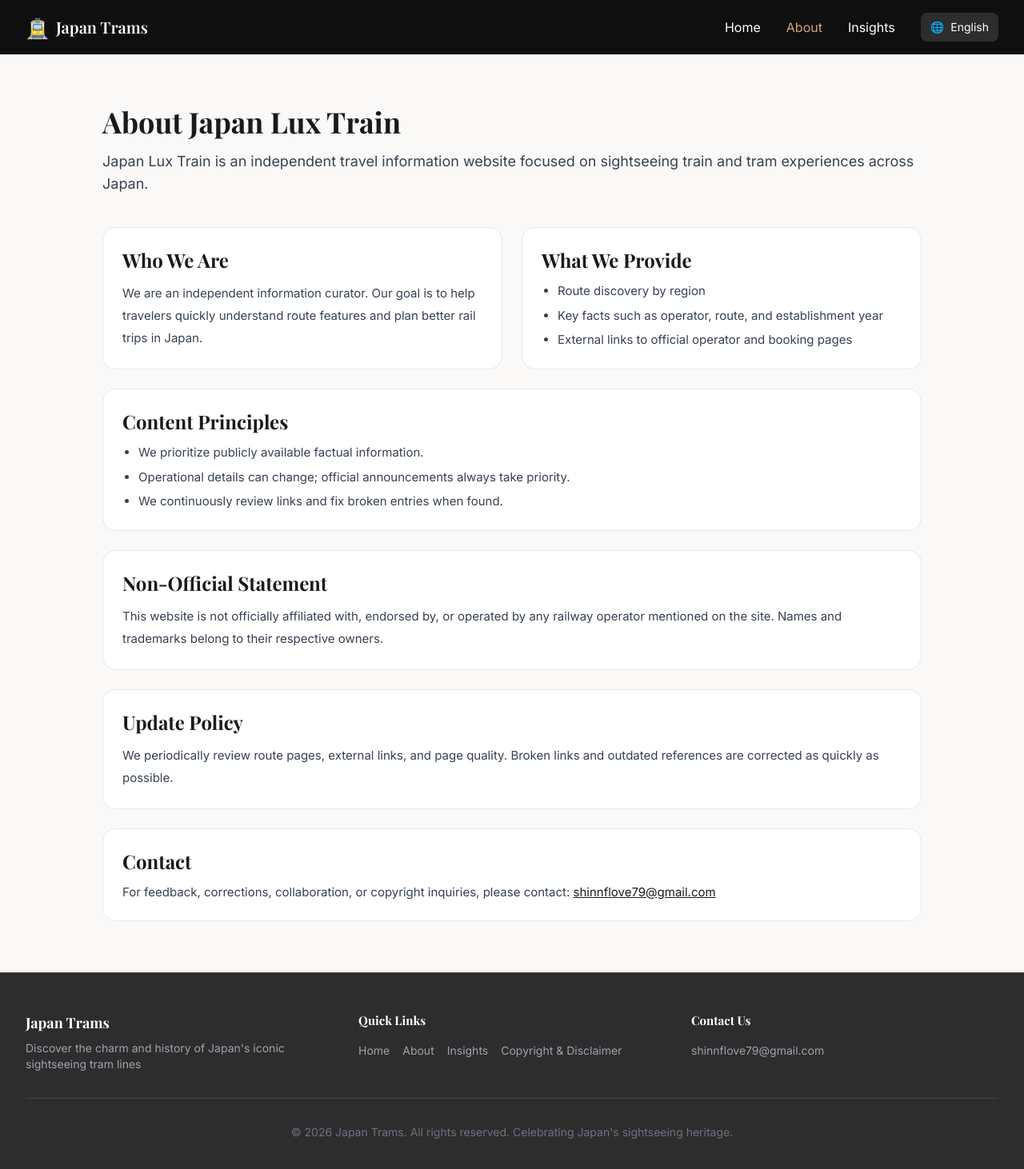
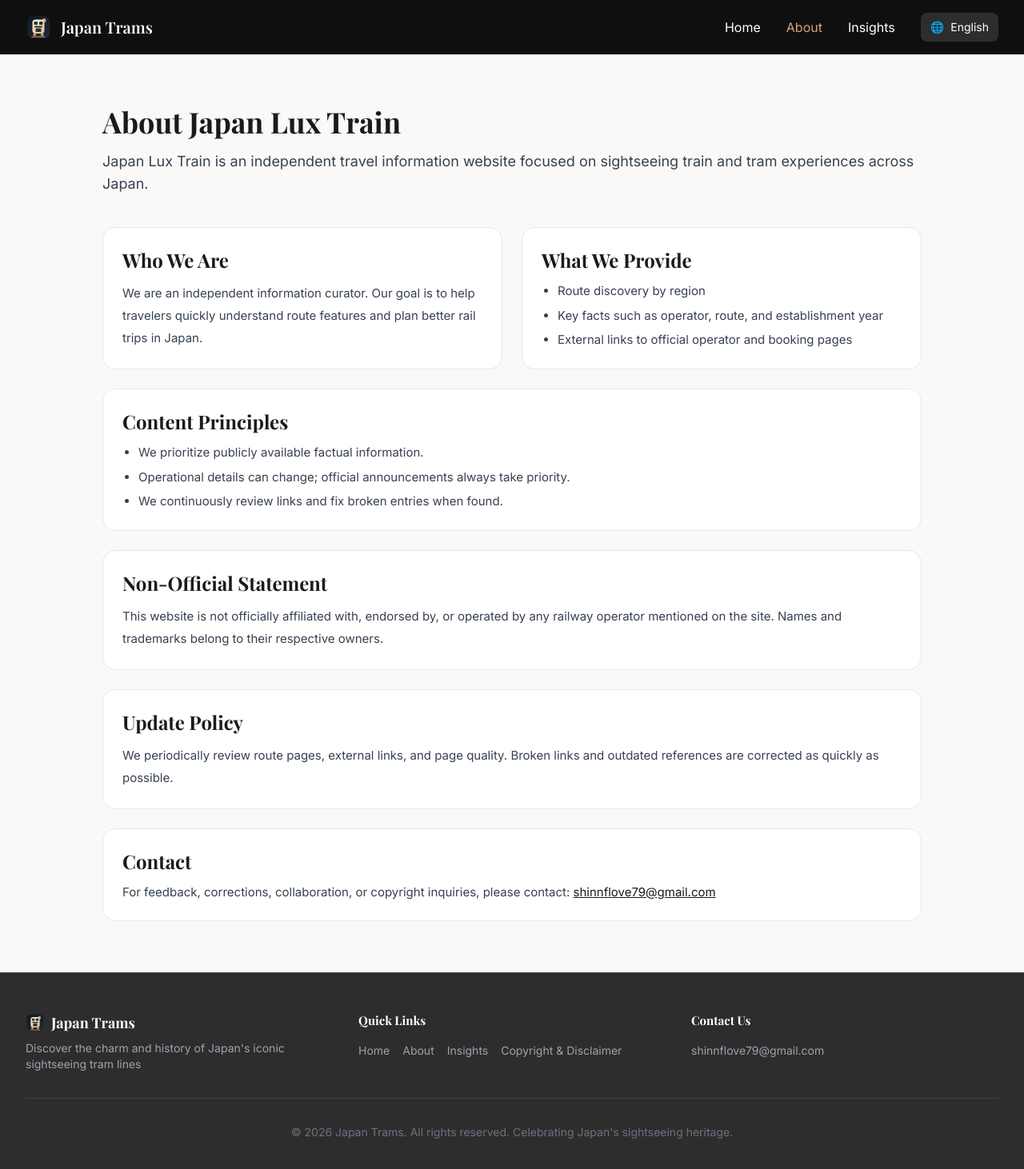
Before and after one commit to shinnflove79/japan-tram-tours-28f, a Vue app: page /about in a window 1280 px wide. Shown: the top 1462 px of the page at 80% size. Built offline with nearby package versions, Linux system fonts and the light colour scheme.

Commit message:
Add custom logo and apply it to header, footer, and favicon

```diff
--- a/index.html
+++ b/index.html
@@ -2,7 +2,7 @@
 <html lang="en">
   <head>
     <meta charset="UTF-8" />
-    <link rel="icon" type="image/svg+xml" href="/images/tram-favicon.svg" />
+    <link rel="icon" type="image/svg+xml" href="/images/jlt-logo-mark.svg" />
     <meta name="viewport" content="width=device-width, initial-scale=1.0" />
     <meta
       name="description"
--- a/src/components/Footer.vue
+++ b/src/components/Footer.vue
@@ -3,7 +3,10 @@
     <div class="mx-auto max-w-7xl px-4 py-12 sm:px-6 lg:px-8">
       <div class="mb-8 grid grid-cols-1 gap-8 text-center md:grid-cols-3 md:text-left">
         <div>
-          <h3 class="mb-2 font-heading text-lg font-bold text-white">{{ brandText }}</h3>
+          <div class="mb-2 inline-flex items-center gap-2">
+            <img src="/images/jlt-logo-mark.svg" alt="Japan Lux Train logo" class="h-6 w-6 rounded-md" />
+            <h3 class="font-heading text-lg font-bold text-white">{{ brandText }}</h3>
+          </div>
           <p class="font-body text-sm text-gray-400">{{ brandDescText }}</p>
         </div>
 
--- a/src/components/Header.vue
+++ b/src/components/Header.vue
@@ -2,10 +2,12 @@
   <header class="bg-primary-dark text-white shadow-lg">
     <nav class="mx-auto max-w-7xl px-4 py-4 sm:px-6 lg:px-8">
       <div class="flex items-center justify-between">
-        <router-link to="/" class="group flex items-center gap-2">
-          <span class="text-2xl font-heading font-bold text-accent transition-colors group-hover:text-accent-light">
-            🚊
-          </span>
+        <router-link to="/" class="group flex items-center gap-3">
+          <img
+            src="/images/jlt-logo-mark.svg"
+            alt="Japan Lux Train logo"
+            class="h-8 w-8 rounded-lg transition-opacity group-hover:opacity-90"
+          />
           <span
             class="hidden text-xl font-heading font-semibold text-white transition-colors group-hover:text-accent-light sm:block"
           >
```
Also changed, not shown: public/images/jlt-logo-mark.svg (added), 1 other file (tests, documents, lock files or other folders).
